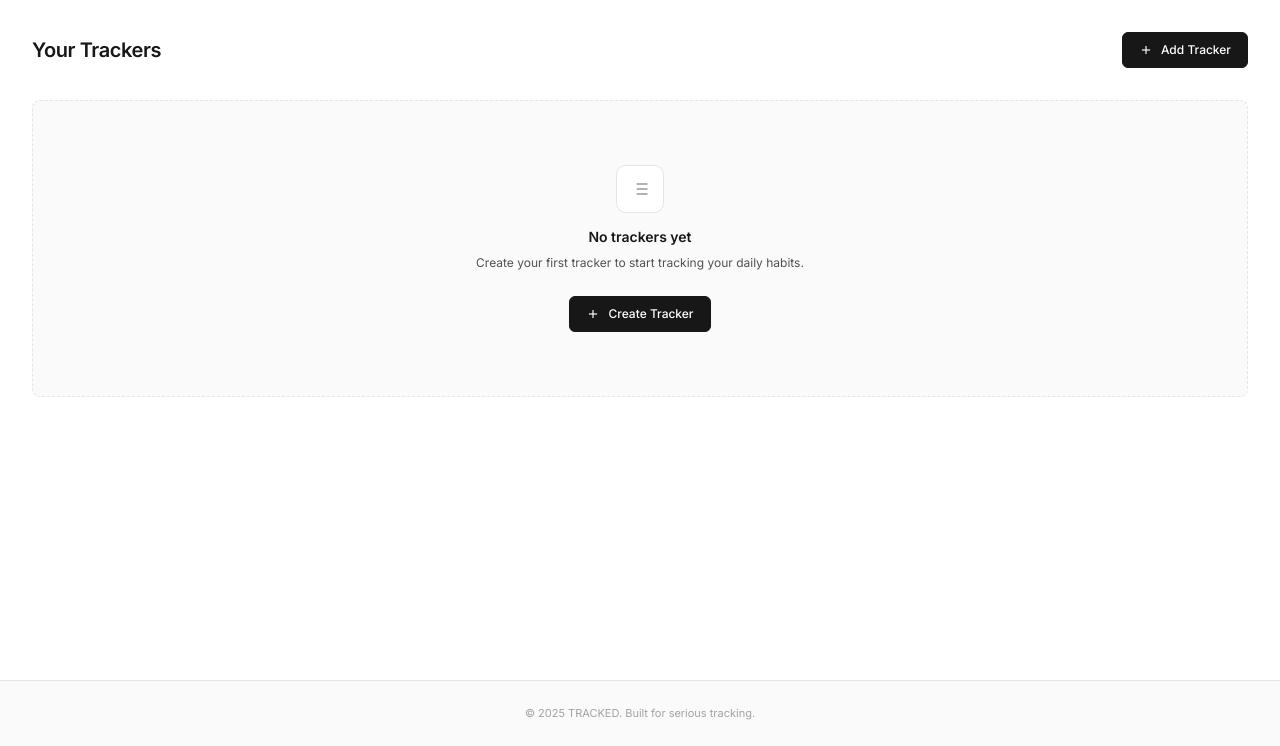
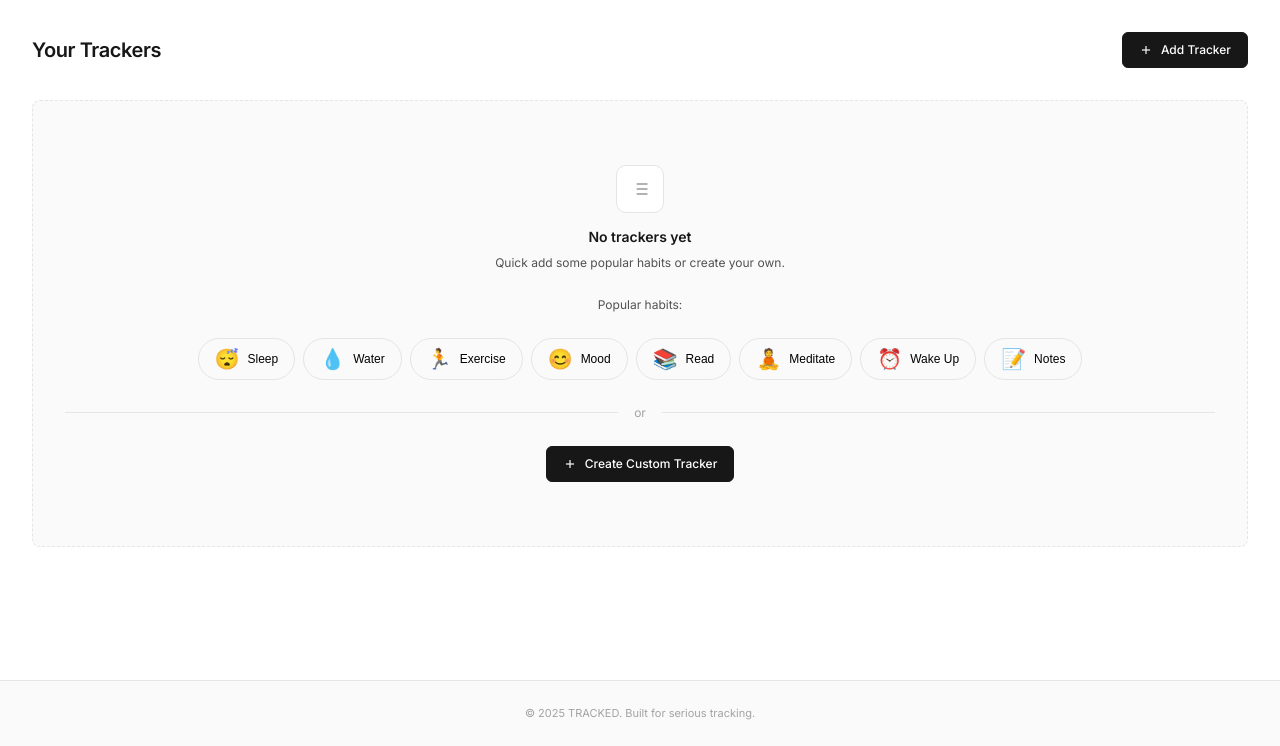
Before and after one commit to zohirhamid/TRACKED, a Django app: page /tracker/trackers/ in a window 1280 px wide. Shown: the part 67-813 px from the top of the page. Run offline with Django 5.2, Linux system fonts and the light colour scheme; the visitor is signed in with stand-in values (Sample User, id 1); data that the repository does not hold is empty.

Commit message:
feat: add quick-add suggested trackers for new users
- Add QuickAddTrackerView for one-click tracker creation
- Add suggested trackers UI in empty state
- Add CSS for suggested tracker buttons
- Allow adding multiple trackers before page reload

```diff
--- a/static/css/base.css
+++ b/static/css/base.css
@@ -200,6 +200,106 @@ h1 {
 .mb-2xl { margin-bottom: var(--space-2xl); }
 
 /* ============================================
+   SUGGESTED TRACKERS
+   ============================================ */
+
+.suggested-trackers {
+    margin: var(--space-xl) 0;
+}
+
+.suggested-label {
+    color: var(--text-secondary);
+    margin-bottom: var(--space-md);
+    font-size: var(--font-size-sm);
+}
+
+.suggested-grid {
+    display: flex;
+    flex-wrap: wrap;
+    gap: var(--space-sm);
+    justify-content: center;
+}
+
+.suggested-btn {
+    display: flex;
+    align-items: center;
+    gap: var(--space-sm);
+    padding: var(--space-sm) var(--space-lg);
+    border: 1px solid var(--border-primary);
+    border-radius: var(--radius-full);
+    background: var(--bg-secondary);
+    cursor: pointer;
+    transition: all var(--transition-base);
+}
+
+.suggested-btn:hover {
+    border-color: var(--accent-black);
+    background: var(--bg-white);
+}
+
+.suggested-btn.added {
+    border-color: var(--success-green);
+    background: var(--success-bg);
+    color: var(--success-dark);
+}
+
+.suggested-btn.loading {
+    opacity: 0.6;
+    cursor: wait;
+}
+
+.suggested-btn:disabled {
+    cursor: not-allowed;
+}
+
+.suggested-icon {
+    font-size: var(--font-size-lg);
+}
+
+.suggested-name {
+    font-size: var(--font-size-sm);
+}
+
+/* ============================================
+   ADDED SECTION
+   ============================================ */
+
+.added-section {
+    margin: var(--space-xl) 0;
+    padding: var(--space-lg);
+    background: var(--success-bg);
+    border-radius: var(--radius-lg);
+    text-align: center;
+}
+
+.added-count {
+    color: var(--success-dark);
+    font-weight: 500;
+    margin-bottom: var(--space-md);
+}
+
+/* ============================================
+   EMPTY STATE DIVIDER
+   ============================================ */
+
+.empty-state-divider {
+    display: flex;
+    align-items: center;
+    gap: var(--space-lg);
+    margin: var(--space-xl) 0;
+    color: var(--text-tertiary);
+    font-size: var(--font-size-sm);
+}
+
+.empty-state-divider::before,
+.empty-state-divider::after {
+    content: '';
+    flex: 1;
+    height: 1px;
+    background: var(--border-primary);
+}
+
+/* ============================================
    RESPONSIVE
    ============================================ */
 
--- a/templates/tracker/tracker_list.html
+++ b/templates/tracker/tracker_list.html
@@ -99,15 +99,86 @@
                 </svg>
             </div>
             <h3>No trackers yet</h3>
-            <p>Create your first tracker to start tracking your daily habits.</p>
+            <p>Quick add some popular habits or create your own.</p>
+
+            <!-- Suggested Trackers -->
+            {% if suggested_trackers %}
+            <div class="suggested-trackers">
+                <p class="suggested-label">Popular habits:</p>
+                <div class="suggested-grid">
+                    {% for tracker in suggested_trackers %}
+                    <button class="suggested-btn"
+                            data-slug="{{ tracker.name|lower|slugify }}"
+                            onclick="quickAddTracker('{{ tracker.name|lower|slugify }}', this)">
+                        <span class="suggested-icon">{{ tracker.icon }}</span>
+                        <span class="suggested-name">{{ tracker.name }}</span>
+                    </button>
+                    {% endfor %}
+                </div>
+            </div>
+
+            <!-- Added count and done button -->
+            <div id="addedSection" class="added-section" style="display: none;">
+                <p class="added-count"><span id="addedCount">0</span> tracker(s) added</p>
+                <button onclick="location.reload()" class="button-primary">
+                    Done - View My Trackers
+                </button>
+            </div>
+            {% endif %}
+
+            <div class="empty-state-divider">
+                <span>or</span>
+            </div>
+
             <a href="{% url 'tracker:tracker_create' %}" class="button-primary">
                 <svg width="14" height="14" viewBox="0 0 24 24" fill="none" stroke="currentColor" stroke-width="2">
                     <line x1="12" y1="5" x2="12" y2="19"></line>
                     <line x1="5" y1="12" x2="19" y2="12"></line>
                 </svg>
-                Create Tracker
+                Create Custom Tracker
             </a>
         </div>
     {% endif %}
 </div>
+
+<script>
+let addedCount = 0;
+
+function quickAddTracker(slug, button) {
+    button.disabled = true;
+    button.classList.add('loading');
+
+    fetch(`/tracker/trackers/quick-add/${slug}/`, {
+        method: 'POST',
+        headers: {
+            'Content-Type': 'application/json',
+            'X-CSRFToken': getCSRFToken()
+        }
+    })
+    .then(response => response.json())
+    .then(data => {
+        if (data.success) {
+            button.classList.remove('loading');
+            button.classList.add('added');
+            button.innerHTML = '<span class="suggested-icon">✓</span><span class="suggested-name">Added!</span>';
+
+            // Update counter
+            addedCount++;
+            document.getElementById('addedCount').textContent = addedCount;
+            document.getElementById('addedSection').style.display = 'block';
+
+        } else {
+            showToast(data.error || 'Failed to add tracker', 'error');
+            button.disabled = false;
+            button.classList.remove('loading');
+        }
+    })
+    .catch(error => {
+        console.error('Error:', error);
+        showToast('Network error', 'error');
+        button.disabled = false;
+        button.classList.remove('loading');
+    });
+}
+</script>
 {% endblock %}
--- a/tracker/urls.py
+++ b/tracker/urls.py
@@ -2,6 +2,7 @@ from django.urls import path
 from .views import (
     HomePageView,
     MonthView,
+    QuickAddTrackerView,
     TrackerListView,
     TrackerCreateView,
     TrackerUpdateView,
@@ -28,4 +29,7 @@ urlpatterns = [
     # Entry management (for creating/editing cell data)
     path('entry/save/', EntryCreateUpdateView.as_view(), name='entry_save'),
     path('entry/<int:pk>/delete/', EntryDeleteView.as_view(), name='entry_delete'),
+
+    path('trackers/quick-add/<slug:slug>/', QuickAddTrackerView.as_view(), name='quick_add_tracker'),
+
 ]
```
